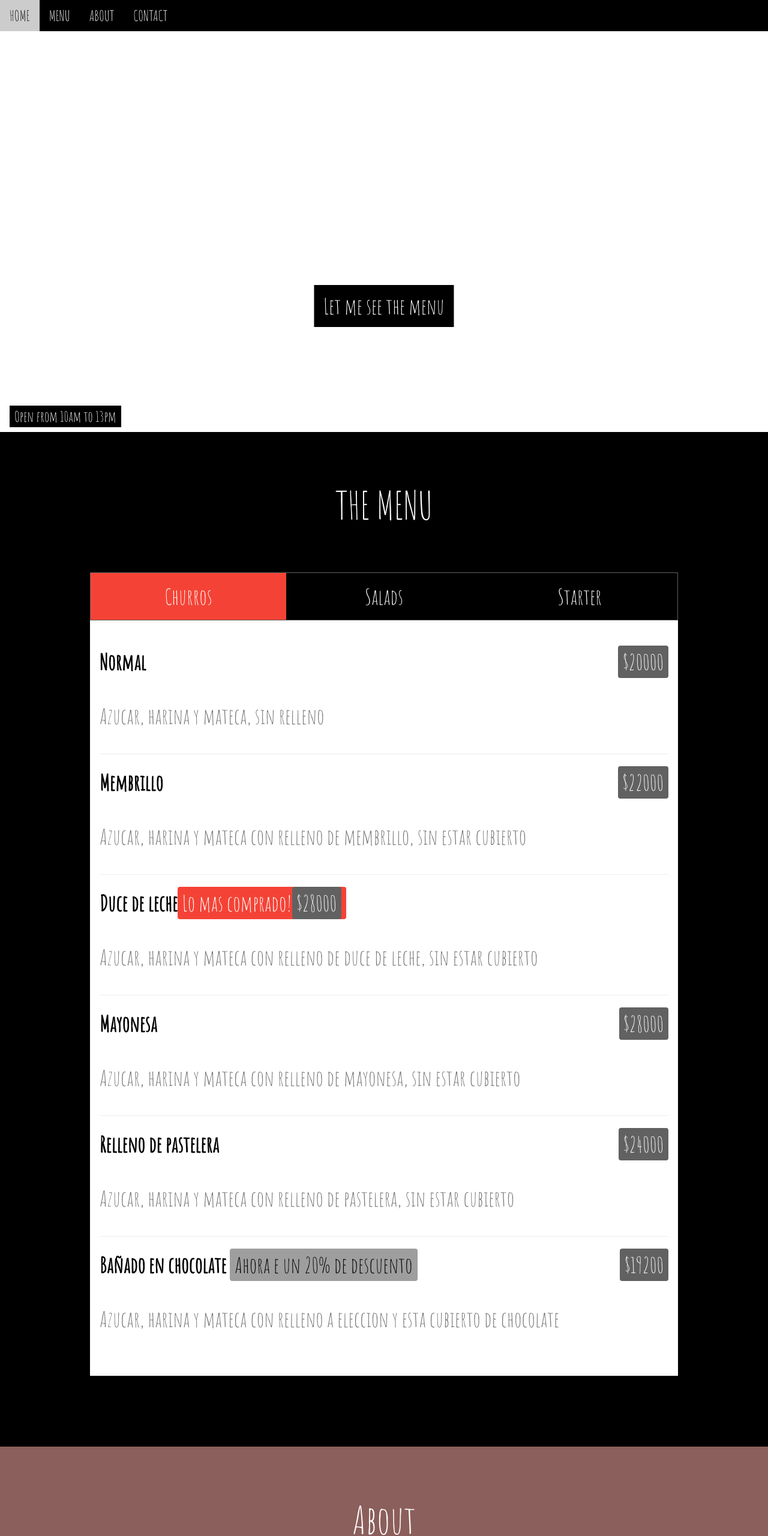
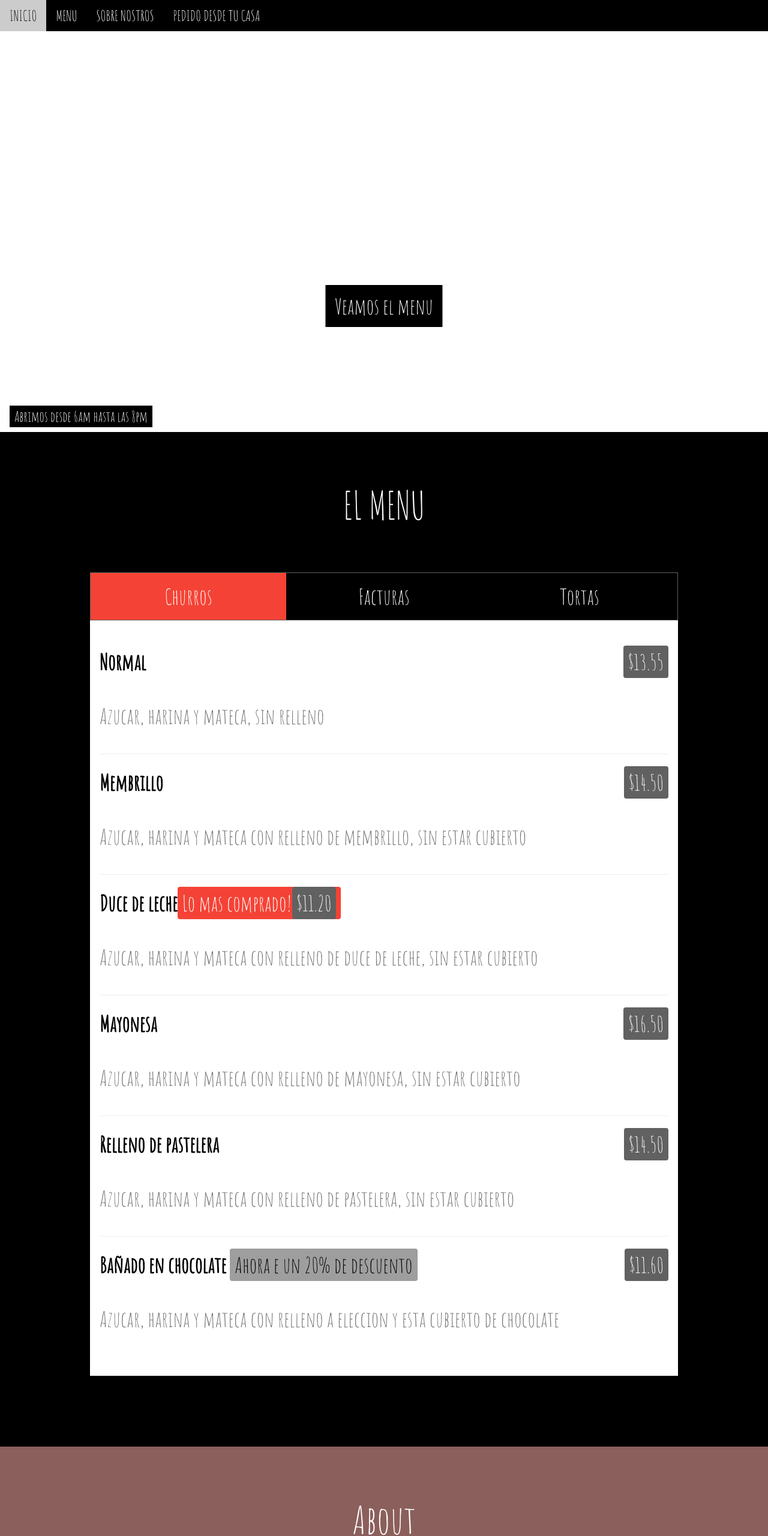
Before and after one commit to PioIX/primer-pagina-web-usando-repositorios-2024_grupo-n-06, a plain HTML site: page index.html in a window 1280 px wide. Shown: the top 2560 px of the page at 60% size. Drawn offline with nearby package versions, Linux system fonts and the light colour scheme.

Commit message:
Update index.html

```diff
--- a/index.html
+++ b/index.html
@@ -23,22 +23,22 @@ body,h1,h2,h3,h4,h5,h6 {font-family: "Amatic SC", sans-serif}
 <!-- Navbar (sit on top) -->
 <div class="w3-top w3-hide-small">
   <div class="w3-bar w3-xlarge w3-black w3-opacity w3-hover-opacity-off" id="myNavbar">
-    <a href="#" class="w3-bar-item w3-button">HOME</a>
+    <a href="#" class="w3-bar-item w3-button">INICIO</a>
     <a href="#menu" class="w3-bar-item w3-button">MENU</a>
-    <a href="#about" class="w3-bar-item w3-button">ABOUT</a>
-    <a href="#myMap" class="w3-bar-item w3-button">CONTACT</a>
+    <a href="#about" class="w3-bar-item w3-button">SOBRE NOSTROS</a>
+    <a href="#myMap" class="w3-bar-item w3-button">PEDIDO DESDE TU CASA</a>
   </div>
 </div>
 
 <!-- Header with image -->
 <header class="bgimg w3-display-container w3-grayscale-min" id="home">
   <div class="w3-display-bottomleft w3-padding">
-    <span class="w3-tag w3-xlarge">Open from 10am to 13pm</span>
+    <span class="w3-tag w3-xlarge">Abrimos desde 6am hasta las 8pm</span>
   </div>
   <div class="w3-display-middle w3-center">
     <span class="w3-text-white w3-hide-small" style="font-size:100px">thin<br>CRUST PIZZA</span>
     <span class="w3-text-white w3-hide-large w3-hide-medium" style="font-size:60px"><b>thin<br>CRUST PIZZA</b></span>
-    <p><a href="#menu" class="w3-button w3-xxlarge w3-black">Let me see the menu</a></p>
+    <p><a href="#menu" class="w3-button w3-xxlarge w3-black">Veamos el menu</a></p>
   </div>
 </header>
 
@@ -46,41 +46,41 @@ body,h1,h2,h3,h4,h5,h6 {font-family: "Amatic SC", sans-serif}
 <div class="w3-container w3-black w3-padding-64 w3-xxlarge" id="menu">
   <div class="w3-content">
 
-    <h1 class="w3-center w3-jumbo" style="margin-bottom:64px">THE MENU</h1>
+    <h1 class="w3-center w3-jumbo" style="margin-bottom:64px">EL MENU</h1>
     <div class="w3-row w3-center w3-border w3-border-dark-grey">
       <a href="javascript:void(0)" onclick="openMenu(event, 'Pizza');" id="myLink">
         <div class="w3-col s4 tablink w3-padding-large w3-hover-red">Churros</div>
       </a>
       <a href="javascript:void(0)" onclick="openMenu(event, 'Pasta');">
-        <div class="w3-col s4 tablink w3-padding-large w3-hover-red">Salads</div>
+        <div class="w3-col s4 tablink w3-padding-large w3-hover-red">Facturas</div>
       </a>
       <a href="javascript:void(0)" onclick="openMenu(event, 'Starter');">
-        <div class="w3-col s4 tablink w3-padding-large w3-hover-red">Starter</div>
+        <div class="w3-col s4 tablink w3-padding-large w3-hover-red">Tortas</div>
       </a>
     </div>
 
     <div id="Pizza" class="w3-container menu w3-padding-32 w3-white">
-      <h1><b>Normal</b> <span class="w3-right w3-tag w3-dark-grey w3-round">$20000</span></h1>
+      <h1><b>Normal</b> <span class="w3-right w3-tag w3-dark-grey w3-round">$13.55</span></h1>
       <p class="w3-text-grey">Azucar, harina y mateca, sin relleno</p>
       <hr>
 
-      <h1><b>Membrillo</b> <span class="w3-right w3-tag w3-dark-grey w3-round">$22000</span></h1>
+      <h1><b>Membrillo</b> <span class="w3-right w3-tag w3-dark-grey w3-round">$14.50</span></h1>
       <p class="w3-text-grey">Azucar, harina y mateca con relleno de membrillo, sin estar cubierto</p>
       <hr>
 
-      <h1><b>Duce de leche</b><span class="w3-tag w3-red w3-round"> Lo mas comprado! <span class="w3-right w3-tag w3-dark-grey w3-round">$28000</span></h1>
+      <h1><b>Duce de leche</b><span class="w3-tag w3-red w3-round"> Lo mas comprado! <span class="w3-right w3-tag w3-dark-grey w3-round">$11.20</span></h1>
       <p class="w3-text-grey">Azucar, harina y mateca con relleno de duce de leche, sin estar cubierto</p>
       <hr>
 
-      <h1><b>Mayonesa</b> <span class="w3-right w3-tag w3-dark-grey w3-round">$28000</span></h1>
+      <h1><b>Mayonesa</b> <span class="w3-right w3-tag w3-dark-grey w3-round">$16.50</span></h1>
       <p class="w3-text-grey">Azucar, harina y mateca con relleno de mayonesa, sin estar cubierto</p>
       <hr>
 
-      <h1><b>Relleno de pastelera</b></span><span class="w3-right w3-tag w3-dark-grey w3-round">$24000</span></h1>
+      <h1><b>Relleno de pastelera</b></span><span class="w3-right w3-tag w3-dark-grey w3-round">$14.50</span></h1>
       <p class="w3-text-grey">Azucar, harina y mateca con relleno de pastelera, sin estar cubierto</p>
       <hr>
 
-      <h1><b>Bañado en chocolate </b> <span class="w3-tag w3-grey w3-round">Ahora e un 20% de descuento</span><span class="w3-right w3-tag w3-dark-grey w3-round">$19200</span></h1>
+      <h1><b>Bañado en chocolate </b> <span class="w3-tag w3-grey w3-round">Ahora e un 20% de descuento</span><span class="w3-right w3-tag w3-dark-grey w3-round">$11.60</span></h1>
       <p class="w3-text-grey">Azucar, harina y mateca con relleno a eleccion y esta cubierto de chocolate</p>
     </div>
 
@@ -154,23 +154,23 @@ body,h1,h2,h3,h4,h5,h6 {font-family: "Amatic SC", sans-serif}
 <!-- Contact -->
 <div class="w3-container w3-padding-64 w3-blue-grey w3-grayscale-min w3-xlarge">
   <div class="w3-content">
-    <h1 class="w3-center w3-jumbo" style="margin-bottom:64px">Contact</h1>
-    <p>Find us at some address at some place or call us at 05050515-122330</p>
-    <p><span class="w3-tag">FYI!</span> We offer full-service catering for any event, large or small. We understand your needs and we will cater the food to satisfy the biggerst criteria of them all, both look and taste.</p>
-    <p class="w3-xxlarge"><strong>Reserve</strong> a table, ask for today's special or just send us a message:</p>
+    <h1 class="w3-center w3-jumbo" style="margin-bottom:64px">Pedido desde tu casa</h1>
+    <p>Encuentranos en rivadavia y sanchez de loria o llamanos al 05050515-122330</p>
+    <p><span class="w3-tag">Para su informacion!</span>Te ofrecemos un buen servicio. Nos centramos en que encuentes la mejor comida para un desayuno o merienda</p>
+    <p class="w3-xxlarge"><strong>Reserva</strong> una comida, pedi las promociones o solo come rico:</p>
     <form action="/action_page.php" target="_blank">
-      <p><input class="w3-input w3-padding-16 w3-border" type="text" placeholder="Name" required name="Name"></p>
-      <p><input class="w3-input w3-padding-16 w3-border" type="number" placeholder="How many people" required name="People"></p>
-      <p><input class="w3-input w3-padding-16 w3-border" type="datetime-local" placeholder="Date and time" required name="date" value="2020-11-16T20:00"></p>
-      <p><input class="w3-input w3-padding-16 w3-border" type="text" placeholder="Message \ Special requirements" required name="Message"></p>
-      <p><button class="w3-button w3-light-grey w3-block" type="submit">SEND MESSAGE</button></p>
+      <p><input class="w3-input w3-padding-16 w3-border" type="text" placeholder="Nombre" required name="Name"></p>
+      <p><input class="w3-input w3-padding-16 w3-border" type="number" placeholder="Que compras" required name="People"></p>
+      <p><input class="w3-input w3-padding-16 w3-border" type="datetime-local" placeholder="Fecha y dia" required name="date" value="2020-11-16T20:00"></p>
+      <p><input class="w3-input w3-padding-16 w3-border" type="text" placeholder="Algun mensaje que quieras dar" required name="Message"></p>
+      <p><button class="w3-button w3-light-grey w3-block" type="submit">Enviar</button></p>
     </form>
   </div>
 </div>
 
 <!-- Footer -->
 <footer class="w3-center w3-black w3-padding-48 w3-xxlarge">
-  <p>Powered by <a href="https://www.w3schools.com/w3css/default.asp" title="W3.CSS" target="_blank" class="w3-hover-text-green">w3.css</a></p>
+  <p>Hecho por <a href="https://www.w3schools.com/w3css/default.asp" title="W3.CSS" target="_blank" class="w3-hover-text-green">fabriciono Domeniconi, Tamara Lopez Resano, Franco Prestia  Lucas Silveira</a></p>
 </footer>
 
 <script>
```
